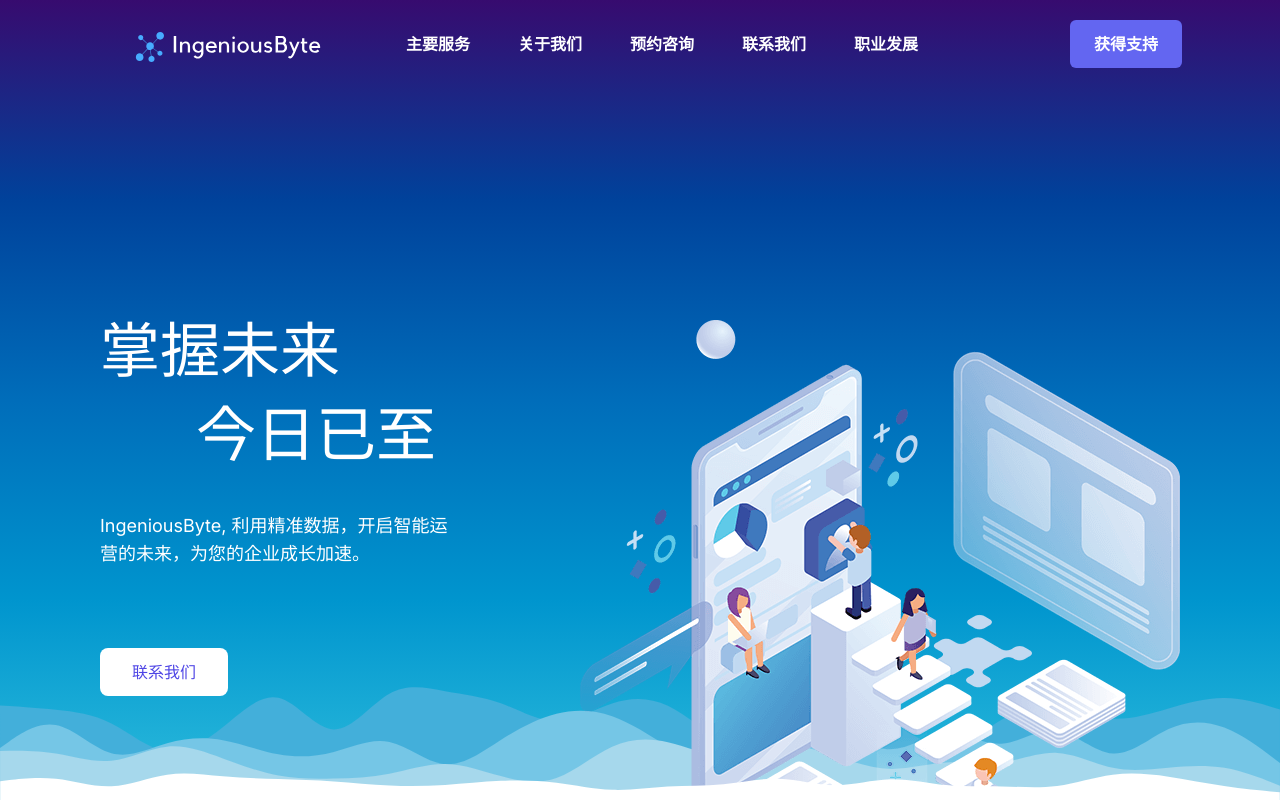
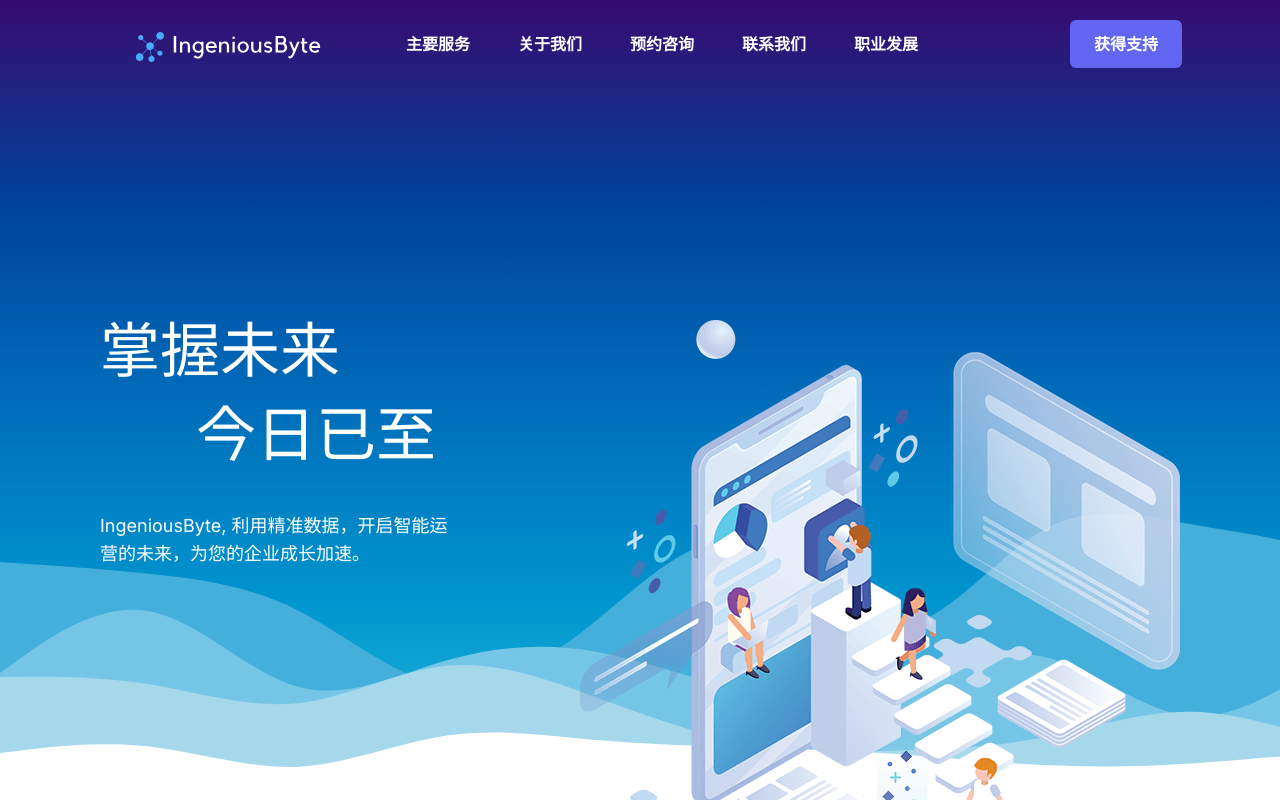
Before and after one commit to xavier-mobile-git/ingenious-byte-official-website, a Next.js app: page / in a window 1280 px wide. Shown: the top 800 px of the page. Built offline with nearby package versions, Linux system fonts and the light colour scheme.

Commit message:
modified waves images.

```diff
--- a/src/components/Wave/Wave.js
+++ b/src/components/Wave/Wave.js
@@ -1,30 +1,36 @@
 import React from "react";
 
 function Wave() {
-  return (
-    <div className="absolute left-0 bottom-0 w-full">
-      <img
-        // className="absolute bottom-0 z-10"
-        className="absolute bottom-0 z-10 select-none"
-        src="/wave-haikei-1.svg"
-      />
-      <img
-        // className="absolute bottom-0 z-20"
-        className="absolute bottom-0 z-20 select-none"
-        src="/wave-haikei-2.svg"
-      />
-      <img
-        // className="absolute bottom-0 z-30"
-        className="absolute bottom-0 z-30 select-none"
-        src="/wave-haikei-3.svg"
-      />
-      <img
-        // className="absolute bottom-0 z-40"
-        className="absolute bottom-0 z-40 select-none"
-        src="/wave-haikei-4.svg"
-      />
-    </div>
-  );
+   return (
+      <div className="absolute left-0 bottom-0 w-full">
+         <div className="absolute left-0 bottom-0 w-full h-96 bg-[url('/wave-haikei-1.svg')]"></div>
+         <div className="absolute left-0 bottom-0 w-full h-72 bg-[url('/wave-haikei-2.svg')]"></div>
+         <div className="absolute left-0 bottom-0 w-full h-48 bg-[url('/wave-haikei-3.svg')]"></div>
+         <div className="absolute left-0 bottom-0 w-full h-24 bg-[url('/wave-haikei-4.svg')]"></div>
+      </div>
+      // <div className="absolute left-0 bottom-0 w-full">
+      //   <img
+      //     // className="absolute bottom-0 z-10"
+      //     className="absolute bottom-0 z-10 select-none"
+      //     src="/wave-haikei-1.svg"
+      //   />
+      //   <img
+      //     // className="absolute bottom-0 z-20"
+      //     className="absolute bottom-0 z-20 select-none"
+      //     src="/wave-haikei-2.svg"
+      //   />
+      //   <img
+      //     // className="absolute bottom-0 z-30"
+      //     className="absolute bottom-0 z-30 select-none"
+      //     src="/wave-haikei-3.svg"
+      //   />
+      //   <img
+      //     // className="absolute bottom-0 z-40"
+      //     className="absolute bottom-0 z-40 select-none"
+      //     src="/wave-haikei-4.svg"
+      //   />
+      // </div>
+   );
 }
 
 export default Wave;
```
